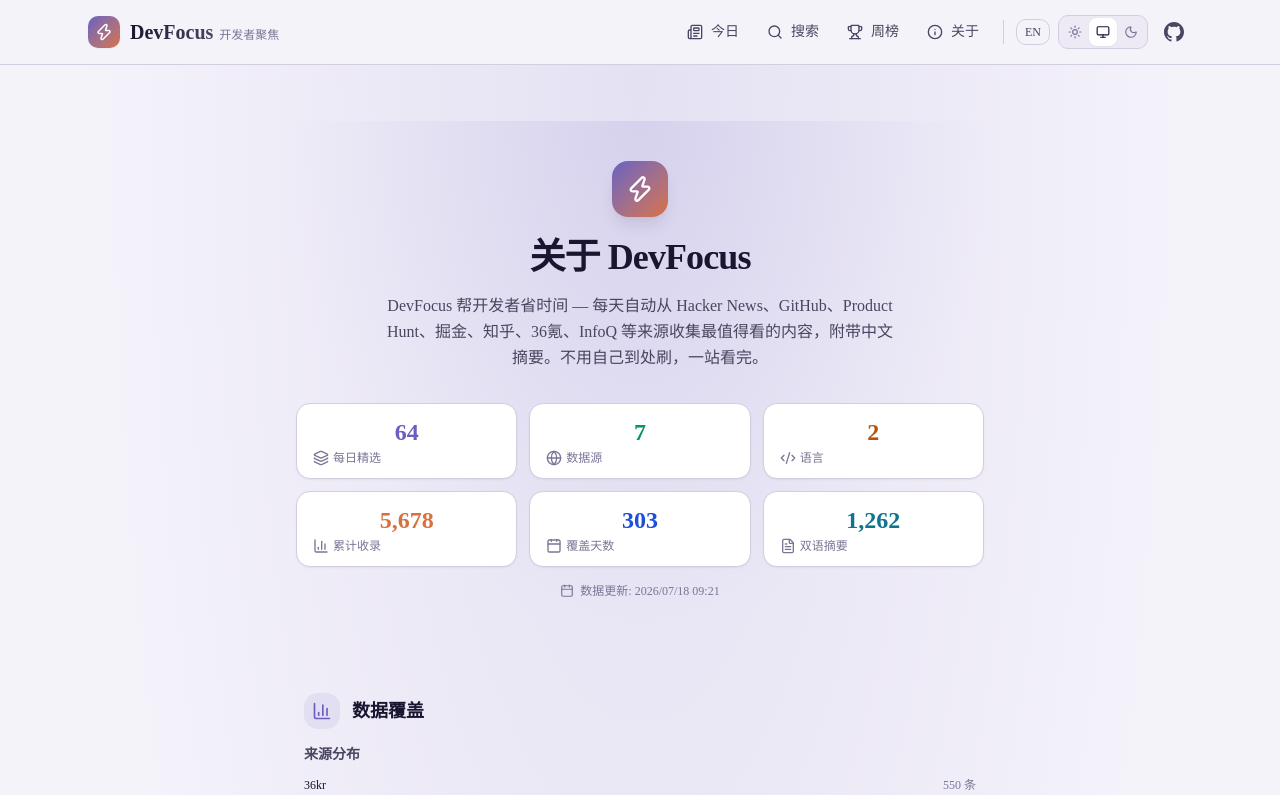
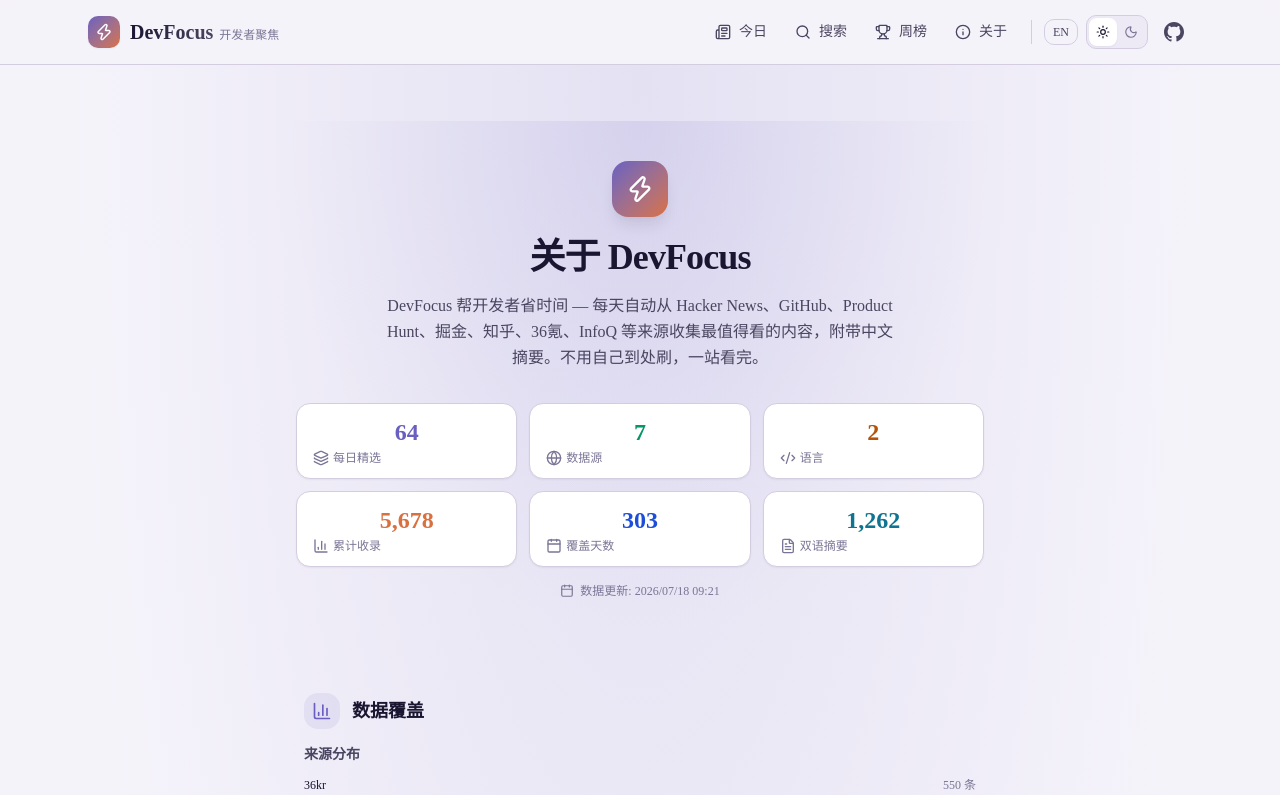
Before and after one commit to citrusli2026/devfocus, a Next.js app in the folder app/: page /about in a window 1280 px wide. Shown: the top 795 px of the page. Built offline with nearby package versions, Linux system fonts and the light colour scheme.

Commit message:
ui: 简化主题切换、订阅表单增加 RSS 入口与实现说明

```diff
--- a/app/src/components/SubscribeForm.tsx
+++ b/app/src/components/SubscribeForm.tsx
@@ -1,7 +1,8 @@
 "use client";
 
 import { useState } from "react";
-import { Mail, Check, AlertCircle } from "lucide-react";
+import { Mail, Check, AlertCircle, Rss } from "lucide-react";
+import Link from "next/link";
 import { useTranslation } from "../lib/i18n";
 import { trackEvent } from "../lib/analytics";
 
@@ -61,6 +62,18 @@
             {t("subscribe.title")}
           </h2>
           <p className="mt-1 text-sm text-text-secondary">{t("subscribe.desc")}</p>
+          <div className="mt-2 flex items-center gap-1.5 text-xs text-text-dim">
+            <Rss className="h-3.5 w-3.5" />
+            <Link
+              href="/feed.xml"
+              target="_blank"
+              rel="noopener noreferrer"
+              className="hover:text-text-secondary transition-colors"
+              title={t("subscribe.rssDesc")}
+            >
+              {t("subscribe.rss")}
+            </Link>
+          </div>
         </div>
 
         <form onSubmit={handleSubmit} className="flex-1 max-w-md">
--- a/app/src/components/theme-toggle.tsx
+++ b/app/src/components/theme-toggle.tsx
@@ -1,18 +1,18 @@
 "use client";
 
-import { Moon, Sun, Monitor } from "lucide-react";
+import { Moon, Sun } from "lucide-react";
 import { useTheme } from "./theme-provider";
 import { trackEvent } from "../lib/analytics";
 import { cn } from "../lib/utils";
 
 export function ThemeToggle({ className }: { className?: string }) {
-  const { theme, setTheme } = useTheme();
+  const { resolvedTheme, setTheme } = useTheme();
 
   return (
     <div className={cn("flex items-center rounded-lg bg-surface-hover p-0.5 border border-surface-border", className)}>
-      {(["light", "system", "dark"] as const).map((t) => {
-        const Icon = t === "light" ? Sun : t === "dark" ? Moon : Monitor;
-        const active = theme === t;
+      {(["light", "dark"] as const).map((t) => {
+        const Icon = t === "light" ? Sun : Moon;
+        const active = resolvedTheme === t;
         return (
           <button
             key={t}
@@ -26,8 +26,8 @@
                 ? "bg-surface-card text-text-primary shadow-sm"
                 : "text-text-dim hover:text-text-secondary"
             )}
-            aria-label={t === "light" ? "Light mode" : t === "dark" ? "Dark mode" : "System theme"}
-            title={t === "light" ? "Light" : t === "dark" ? "Dark" : "System"}
+            aria-label={t === "light" ? "Light mode" : "Dark mode"}
+            title={t === "light" ? "Light" : "Dark"}
           >
             <Icon className="h-3.5 w-3.5" />
           </button>
--- a/app/src/messages/en.json
+++ b/app/src/messages/en.json
@@ -97,13 +97,15 @@
   },
   "subscribe": {
     "title": "Get notified",
-    "desc": "We'll email you once daily subscriptions go live",
+    "desc": "Leave your email and we'll notify you when subscriptions go live, or subscribe via RSS",
     "placeholder": "your@email.com",
     "button": "Notify me",
     "success": "Thanks, you're on the list!",
     "comingSoon": "Subscriptions are coming soon — we'll email you when they're live",
     "error": "Submission failed, please try again later",
-    "invalidEmail": "Please enter a valid email"
+    "invalidEmail": "Please enter a valid email",
+    "rss": "RSS feed",
+    "rssDesc": "Get daily picks in your RSS reader"
   },
   "about": {
     "title": "About DevFocus",
--- a/app/src/messages/zh.json
+++ b/app/src/messages/zh.json
@@ -97,13 +97,15 @@
   },
   "subscribe": {
     "title": "获取更新提醒",
-    "desc": "订阅功能上线后，第一时间把精选内容送到你邮箱",
+    "desc": "留下邮箱，新内容上线后第一时间通知你；也可通过 RSS 订阅",
     "placeholder": "your@email.com",
     "button": "留下邮箱",
     "success": "已记录，感谢关注！",
     "comingSoon": "订阅功能即将上线，上线后我们会邮件通知你",
     "error": "提交失败，请稍后再试",
-    "invalidEmail": "请输入有效邮箱"
+    "invalidEmail": "请输入有效邮箱",
+    "rss": "RSS 订阅",
+    "rssDesc": "通过 RSS 阅读器获取每日精选"
   },
   "about": {
     "title": "关于 DevFocus",
```
Also changed, not shown: 1 other file (tests, documents, lock files or other folders).
